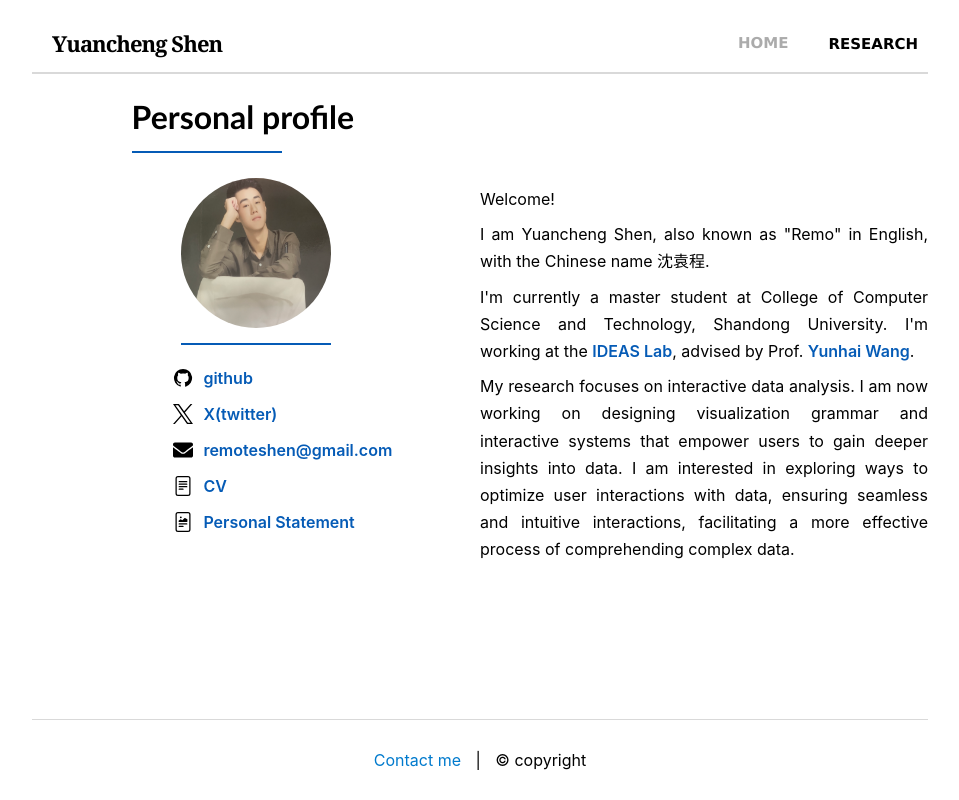
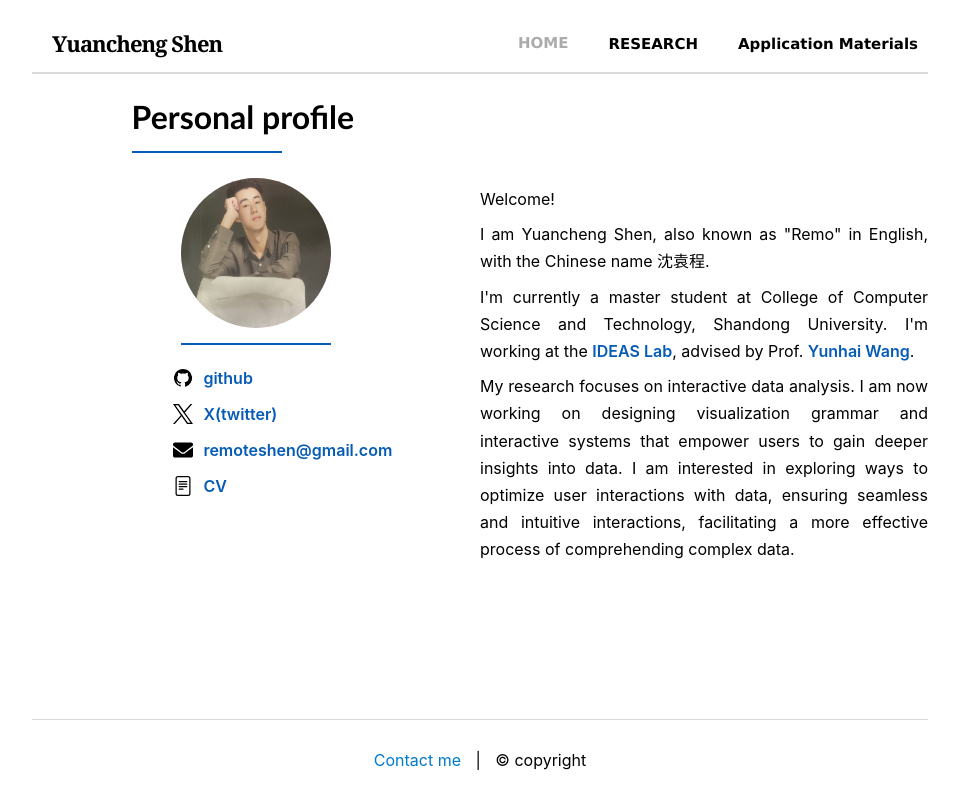
Before and after one commit to RemoShen/jshmsyc.github.io, a React (Create React App) app: page / in a window 1280 px wide. Shown: the whole page, without its empty margins (160-1119 px from the left). Built offline with nearby package versions, Linux system fonts and the light colour scheme.

Commit message:
:sparkles: publish

```diff
--- a/public/CAST/CAST.html
+++ b/public/CAST/CAST.html
@@ -83,8 +83,8 @@
         Lee, Yunhai Wang</span
       >
       <div class="links">
-        <a>
-          <!-- target="_blank" href="./CAST.pdf" data-v-24fdba26="" -->
+        <a target="_blank" href="./CAST.pdf" data-v-24fdba26="">
+
           <i class="el-icon" data-v-24fdba26=""
             ><svg
               viewBox="0 0 1024 1024"
--- a/src/components/Header/Header.jsx
+++ b/src/components/Header/Header.jsx
@@ -14,10 +14,10 @@ export default function Header() {
           <li>
             <NavLink to="/research">RESEARCH</NavLink>
           </li>
+          <li>
+            <NavLink to="/blog">Application Materials</NavLink>
+          </li>
           {/* <li>
-            <NavLink to="/blog">BLOG</NavLink>
-          </li>
-          <li>
             <NavLink to="/about">ABOUT ME</NavLink>
           </li> */}
         </ul>
--- a/src/components/Home/Home.jsx
+++ b/src/components/Home/Home.jsx
@@ -74,7 +74,7 @@ export default function Home() {
               </svg>
               <span>CV</span>
             </a>
-            <a
+            {/* <a
               href="./RS/RS.html"
               target="_blank"
               rel="noopener noreferrer"
@@ -89,7 +89,7 @@ export default function Home() {
                 <path d="M2 2a2 2 0 0 1 2-2h8a2 2 0 0 1 2 2v12a2 2 0 0 1-2 2H4a2 2 0 0 1-2-2V2zm10-1H4a1 1 0 0 0-1 1v12a1 1 0 0 0 1 1h8a1 1 0 0 0 1-1V2a1 1 0 0 0-1-1z"></path>
               </svg>
               <span>Personal Statement</span>
-            </a>
+            </a> */}
           </section>
         </div>
         <div className="homeContentRight">
```
Also changed, not shown: 2 other files (tests, documents, lock files or other folders).
